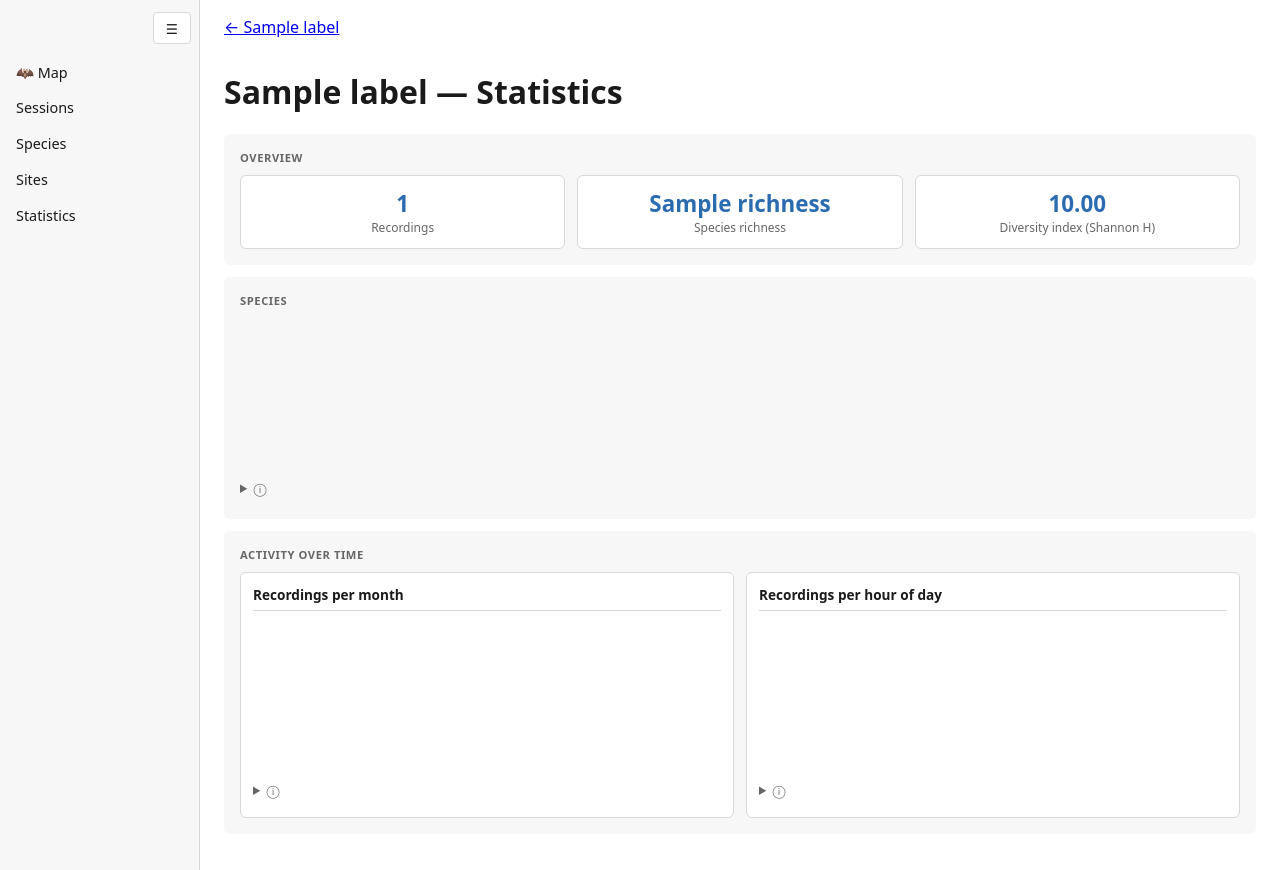
After one commit to bytehexe/fledermap, a Python web app: template src/fledermap/web/templates/statistics_site.html in a window 1280 px wide. The commit adds this page. Run offline with Jinja, Linux system fonts and the light colour scheme; the template is opened without the code that fills it: most values are stand-ins (such as "Sample title", 1, 10 or a date in 2020); a map, chart or similar area stays blank; some libraries are stand-ins or nearby versions.

Commit message:
feat: per-site /statistics/sites/<id> page
Adds GET /statistics/sites/<int:site_id> to the existing statistics_bp
blueprint, reusing totals/site_diversity/recording_counts_by_taxon/
recording_counts_by_month/recording_counts_by_hour with site_id scoping,
and the shared _breakdown_json/_series_json helpers. 404s via
flask.abort(404) when site_detail() returns None, matching
views/entities.py's site_detail_page pattern.

New template statistics_site.html follows statistics_global.html's
shell/script-tag pattern: Overview band (3 stat tiles, no cards),
Species band (single un-carded donut with the exclusion caption),
Activity band (2 cards: recordings per month/hour). Chart data is
embedded via {{ donut | tojson }} etc., not json.dumps + |safe, per
the corrected pattern Task 10 already established for the global page.

Also adds a "/statistics" nav link to _nav.html, which no prior task
in this plan had wired up, leaving the dashboard unreachable from
standing nav.

Co-Authored-By: Claude Sonnet 5 <noreply@anthropic.com>
Claude-Session: https://claude.ai/code/session_01U8jV7Fg9eewjwTnXJZYyG9

```diff
--- a/src/fledermap/web/templates/_nav.html
+++ b/src/fledermap/web/templates/_nav.html
@@ -65,4 +65,5 @@
   <a class="sidebar-link" href="/sessions"><span class="label">Sessions</span></a>
   <a class="sidebar-link" href="/species"><span class="label">Species</span></a>
   <a class="sidebar-link" href="/sites"><span class="label">Sites</span></a>
+  <a class="sidebar-link" href="/statistics"><span class="label">Statistics</span></a>
 </nav>
--- /dev/null
+++ b/src/fledermap/web/templates/statistics_site.html
@@ -0,0 +1,57 @@
+<!doctype html>
+<html lang="en">
+<head>
+  <meta charset="utf-8">
+  {% include "_theme_init.html" %}
+  {% include "_favicon.html" %}
+  <title>Fledermap — {{ label }} statistics</title>
+  <link rel="stylesheet" href="{{ url_for('static', filename='app.css') }}">
+</head>
+<body>
+  {% include "_nav.html" %}
+  <main class="main-content">
+    <p><a href="/sites/{{ site.id }}">← {{ label }}</a></p>
+    <h1>{{ label }} — Statistics</h1>
+
+    <div class="stats-band">
+      <div class="band-label">Overview</div>
+      <div class="stats-tiles">
+        <div class="stats-tile"><div class="num">{{ totals.total_recordings }}</div><div class="label">Recordings</div></div>
+        <div class="stats-tile"><div class="num">{{ diversity.richness }}</div><div class="label">Species richness</div></div>
+        <div class="stats-tile"><div class="num">{{ "%.2f"|format(diversity.shannon) }}</div><div class="label">Diversity index (Shannon H)</div></div>
+      </div>
+    </div>
+
+    <div class="stats-band">
+      <div class="band-label">Species</div>
+      <canvas id="species-donut" data-chart="donut"></canvas>
+      <details class="stats-caption"><summary>ⓘ</summary>Only recordings with a species-level result are counted; noise/no-ID/unidentified recordings are excluded.</details>
+    </div>
+
+    <div class="stats-band">
+      <div class="band-label">Activity over time</div>
+      <div class="stats-panel-grid">
+        <div class="stats-panel">
+          <div class="stats-panel-header">Recordings per month</div>
+          <canvas id="month-line" data-chart="line"></canvas>
+          <details class="stats-caption"><summary>ⓘ</summary>Bucketed by calendar month, server time (UTC) -- not adjusted to any local timezone.</details>
+        </div>
+        <div class="stats-panel">
+          <div class="stats-panel-header">Recordings per hour of day</div>
+          <canvas id="hour-line" data-chart="line"></canvas>
+          <details class="stats-caption"><summary>ⓘ</summary>Hour of day, server time (UTC) -- not sunset-relative (see the backlogged "H:MM before/after sunset" feature).</details>
+        </div>
+      </div>
+    </div>
+
+    <script id="species-donut-data" type="application/json">{{ donut | tojson }}</script>
+    <script id="month-line-data" type="application/json">{{ month | tojson }}</script>
+    <script id="hour-line-data" type="application/json">{{ hour | tojson }}</script>
+  </main>
+
+  <script src="{{ url_for('vendor.static', filename='chart.js') }}"></script>
+  <script src="{{ url_for('static', filename='marker_colors.js') }}"></script>
+  <script src="{{ url_for('static', filename='statistics_charts.js') }}"></script>
+  <script src="{{ url_for('static', filename='statistics.js') }}"></script>
+</body>
+</html>
```
Also changed, not shown: src/fledermap/web/views/statistics.py (+34 -0 lines), tests/test_statistics_view.py (+33 -1 lines).
